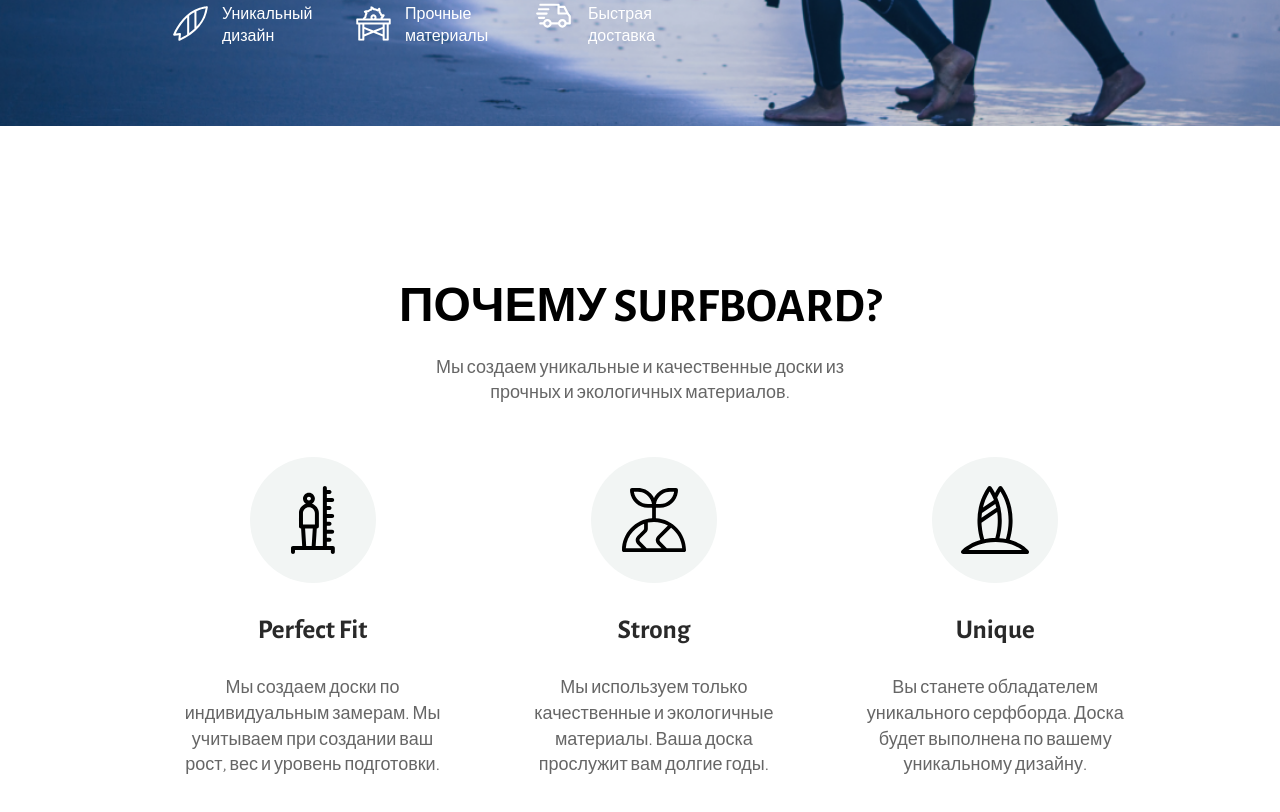
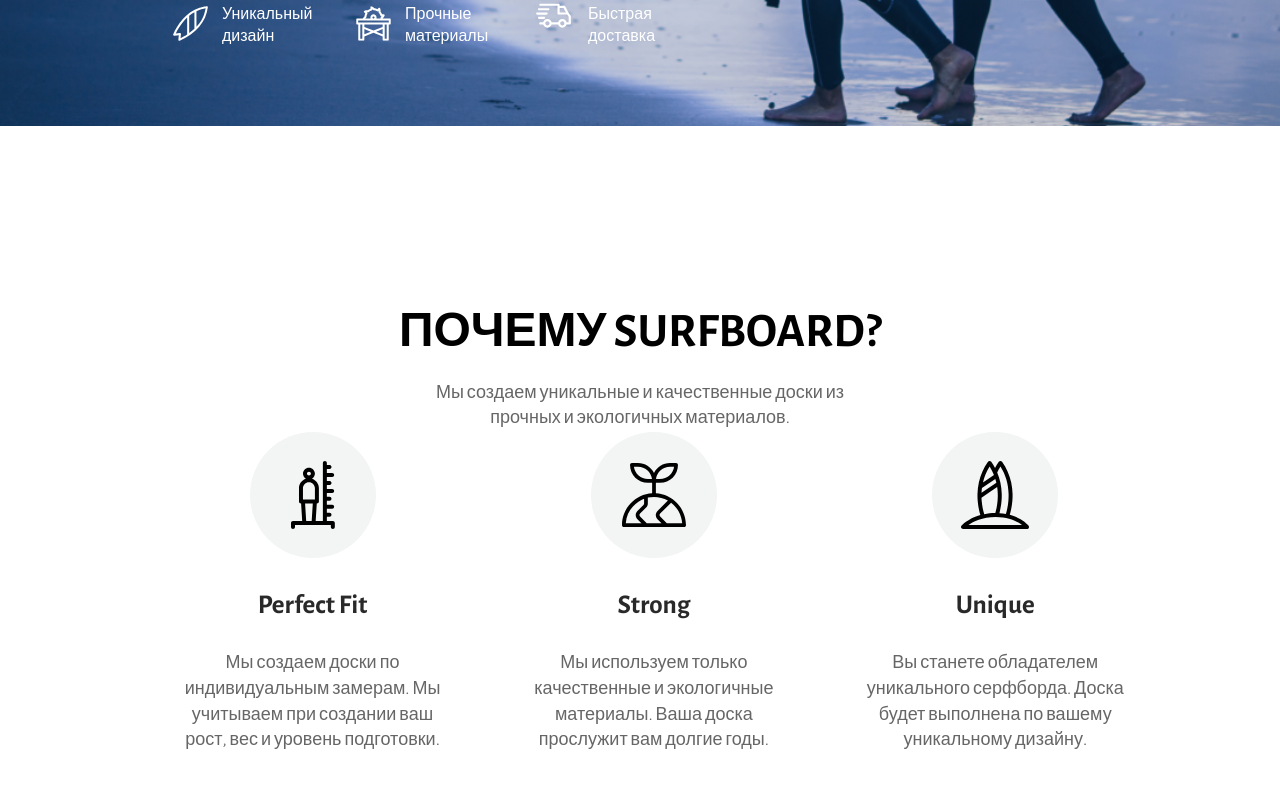
Before and after one commit to AntonAfanasyev76/Surfboard, a plain HTML site: page index.html in a window 1280 px wide. Shown: the part 524-1336 px from the top of the page. Drawn offline with nearby package versions, Linux system fonts and the light colour scheme.

Commit message:
правки

```diff
--- a/css/components/section.scss
+++ b/css/components/section.scss
@@ -17,7 +17,7 @@
 
 .headline {
     text-align: center;
-    margin-bottom: 50px;
+    margin-bottom: px;
 }
 
 .headline__title {
@@ -35,6 +35,15 @@
 .benefits__item {
     flex: 1;
     margin: 0 3%;
+
+    &:before {
+        content: "hgjfjhfgjjgj";
+        position: absolute;
+        top: 30px;
+        right: 0;
+        transform: translateX(50%);
+    }
+
 
     &:first-child {
         margin-left: 0;
```
Also changed, not shown: css/main.css, img/separator.png (added).
